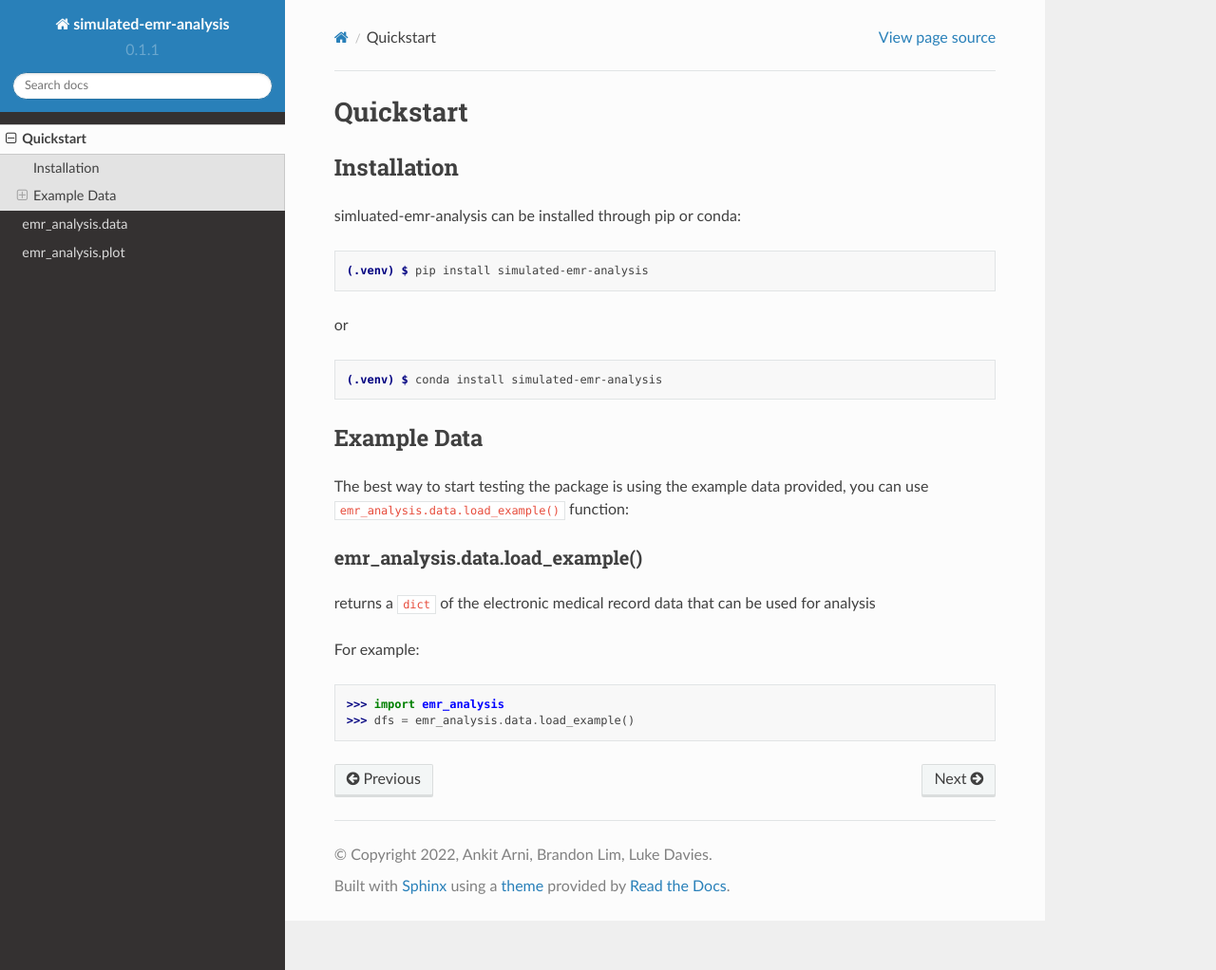
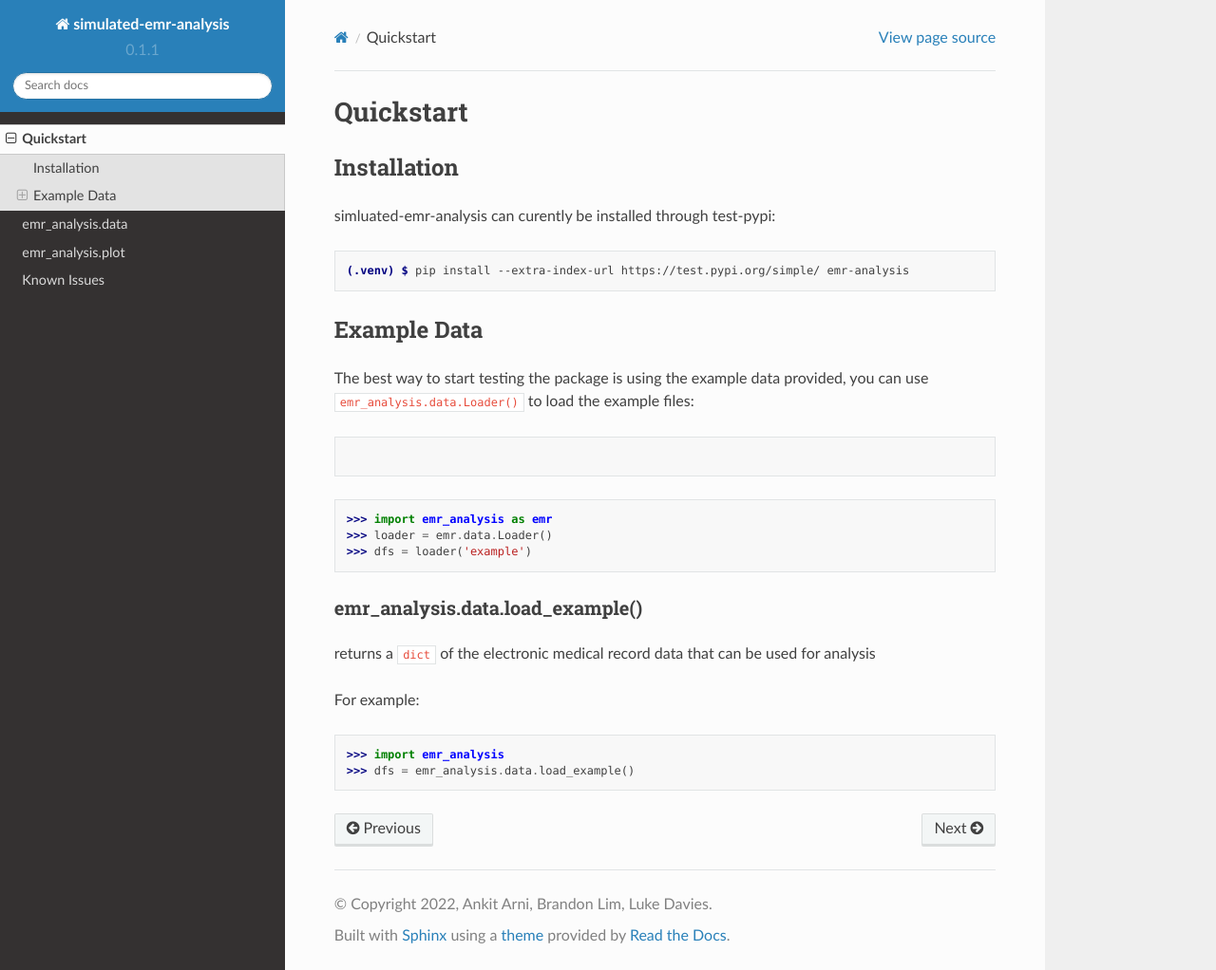
Before and after one commit to beml201/simulated-emr-analysis-docs, a Sphinx documentation site: the page built from docs/source/quickstart.rst, in a window 1280 px wide and 1022 px high. Shown: the whole window at 95% size. Built offline with Sphinx 7.4.7 and the Read the Docs theme 2.0.0, drawn with Linux system fonts in a browser that asks for light colours.

```diff
--- a/docs/source/index.rst
+++ b/docs/source/index.rst
@@ -8,11 +8,11 @@ that can give the user basic summaries of information that they may need when an
 
 Example data is provided by emrbots.org
 
-The :doc:`quickstart` section can be used for a quick guide to get up and running
+The :doc:`quickstart` section can be used for a quick guide to get up and running including installation and use
 
 .. note::
 
-   This project is under active development.
+   This project is for the Health Data Science MSc course and is still under development.
 
 
 Contents
@@ -23,3 +23,4 @@ Contents
    quickstart
    data
    plot
+   issues
--- /dev/null
+++ b/docs/source/issues.rst
@@ -0,0 +1,6 @@
+Known Issues
+============
+
+1. Errors occur when opening a file dialog using tkinter on MacOS 12.0.1
+Please update MacOS or use ``dialog=False`` when loading a file
+This is fixed in MacOS 12.1.0
--- a/docs/source/quickstart.rst
+++ b/docs/source/quickstart.rst
@@ -6,17 +6,11 @@ Quickstart
 Installation
 ------------
 
-simluated-emr-analysis can be installed through pip or conda:
+simluated-emr-analysis can curently be installed through test-pypi:
 
 .. code-block:: console
 
-   (.venv) $ pip install simulated-emr-analysis
-
-or
-
-.. code-block:: console
-
-   (.venv) $ conda install simulated-emr-analysis
+   (.venv) $ pip install --extra-index-url https://test.pypi.org/simple/ emr-analysis
 
 .. _example_data:
 
@@ -24,7 +18,13 @@ Example Data
 ------------
 
 The best way to start testing the package is using the example data provided,
-you can use ``emr_analysis.data.load_example()`` function:
+you can use ``emr_analysis.data.Loader()`` to load the example files:
+
+.. code-block:: console
+
+>>> import emr_analysis as emr
+>>> loader = emr.data.Loader()
+>>> dfs = loader('example')
 
 ================================
 emr_analysis.data.load_example()
```
Also changed, not shown: docs/source/plot.rst (+38 -6 lines).
